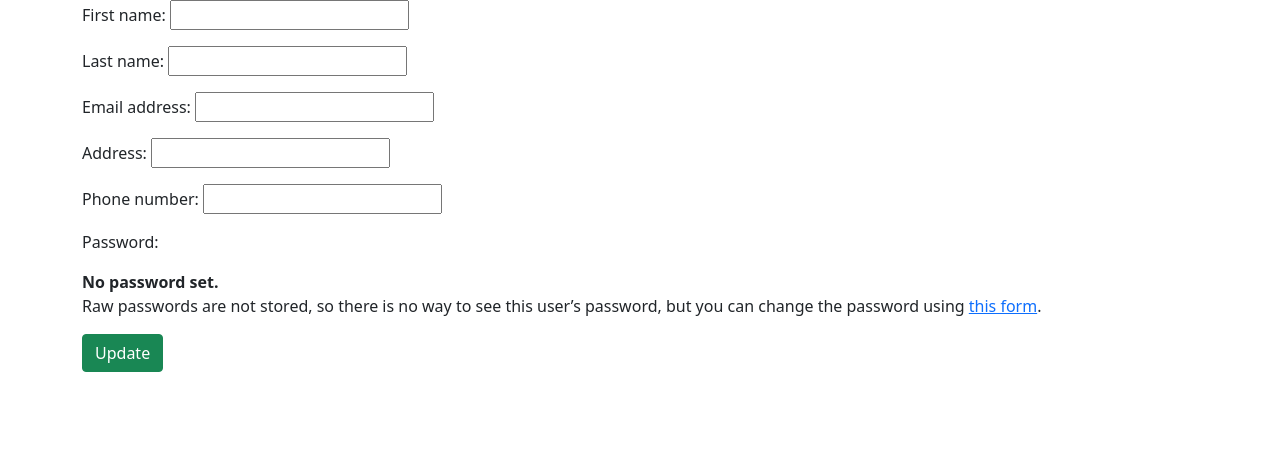
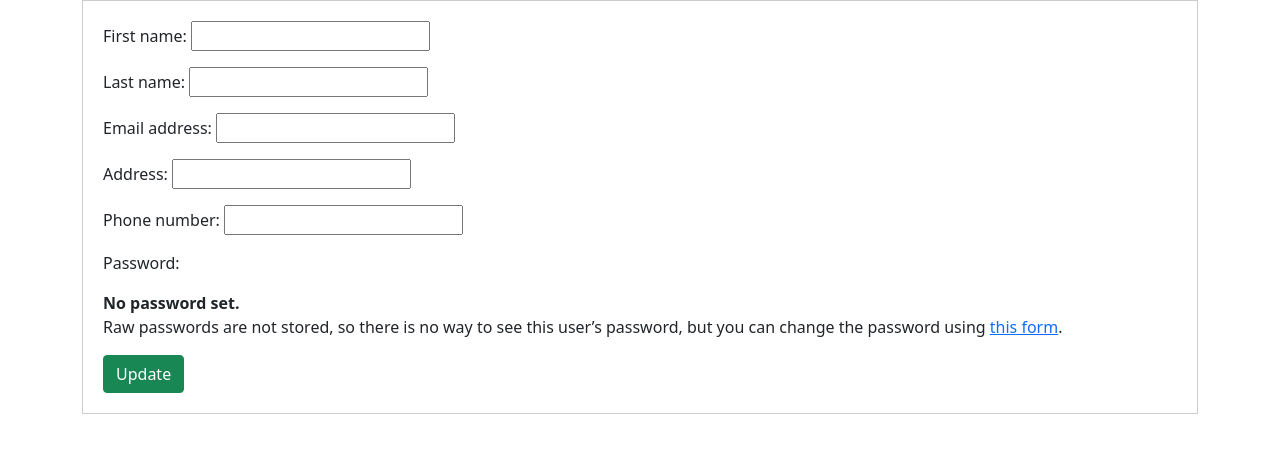
Before and after one commit to miamorko23/tesla, a Django app: template main/templates/main/update_profile.html in a window 1280 px wide. Shown: the part 56-509 px from the top of the page. Run offline with Django 4.2, Linux system fonts and the light colour scheme; the template is opened without the code that fills it: values that come from a table or form of the project are taken from there, others are empty.

Commit message:
Display Events, Update Profile

```diff
--- a/main/templates/main/update_profile.html
+++ b/main/templates/main/update_profile.html
@@ -1,6 +1,6 @@
 {% extends 'main/base.html' %} {% block title %}Update Profile{% endblock %}
 {% block content %}
-<form method="post">
+<form method="post" style="border: 1px solid #ccc; padding: 20px; margin-bottom: 10px;">
   {% csrf_token %}
   {{ form.as_p }}
   <button type="submit" class="btn btn-success">Update</button>
```
